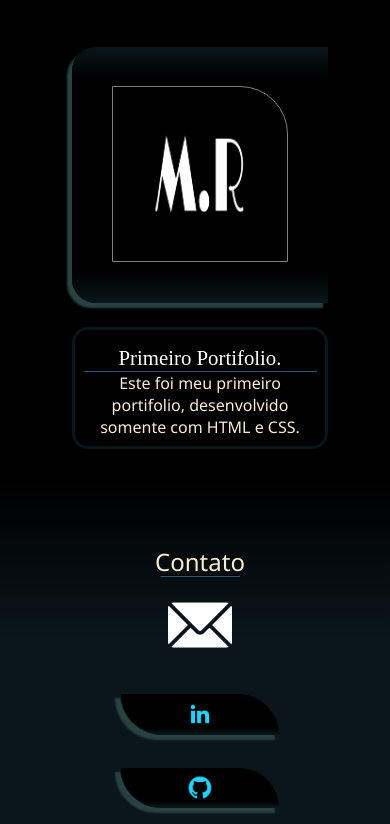
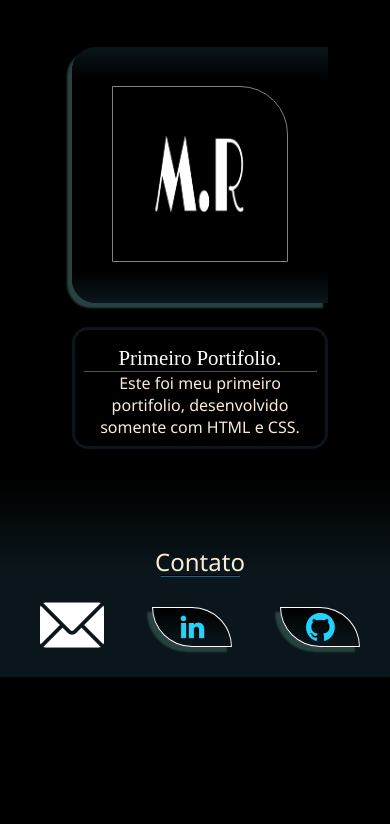
Before and after one commit to Milton-Rocha-Oliveira/portifolio-angular, an Angular app: page / in a window 390 px wide. Shown: the part 7252-8076 px from the top of the page. After the commit the page ends 7929 px from the top, so only its background shows below. Built offline with nearby package versions, Linux system fonts and the light colour scheme; a web font is replaced by a local one.

Commit message:
atualização

```diff
--- a/src/app/components/contact/contact.component.css
+++ b/src/app/components/contact/contact.component.css
@@ -67,51 +67,3 @@
     margin: auto;
     max-height: 2rem;
 }
-
-@media(max-width: 1200px){
-    .contact__container{
-        margin: auto;
-    }
-
-    .contact__container-contatos{
-        display: flex;
-        flex-direction: column;
-        align-items: center;
-
-        gap:2rem;
-    }
-
-
-    .contact__container-redes{
-        height: 2.6rem;
-        width: 10rem;
-
-        border: 1px solid #0a161b;
-        border-radius: 0rem 4rem 0rem 4rem;
-
-        background: linear-gradient(#000000, #000000, #000000, #000000,
-         #000000,#000000, #000000, #0a161b);
-
-        display: flex;
-        flex-direction: row;
-        justify-content: center;
-    }
-
-    .contact__container-redes:hover{
-        background: linear-gradient(#0a161b,#000000, #000000, #000000,
-         #000000, #000000,#000000, #000000);
-    }
-
-    .contact__container-redes > img{
-        margin: auto;
-        max-height: 1.6rem;
-    }
-}
-
-@media(max-width: 800px){
-
-}
-
-@media(max-width: 400px){
-
-}
```
